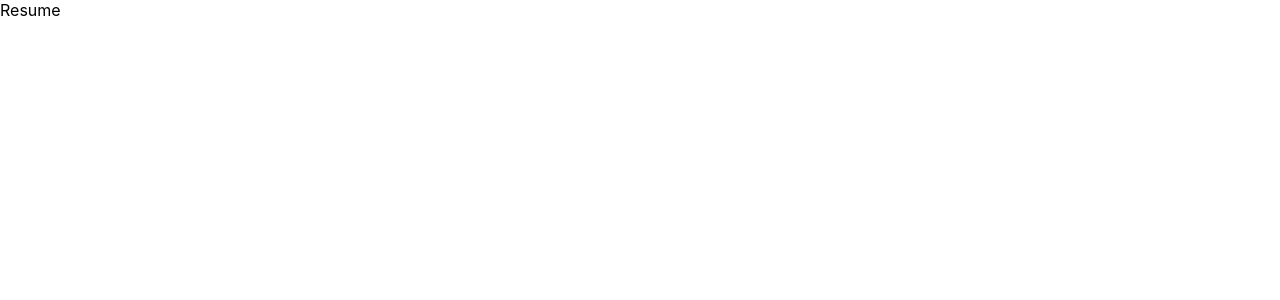
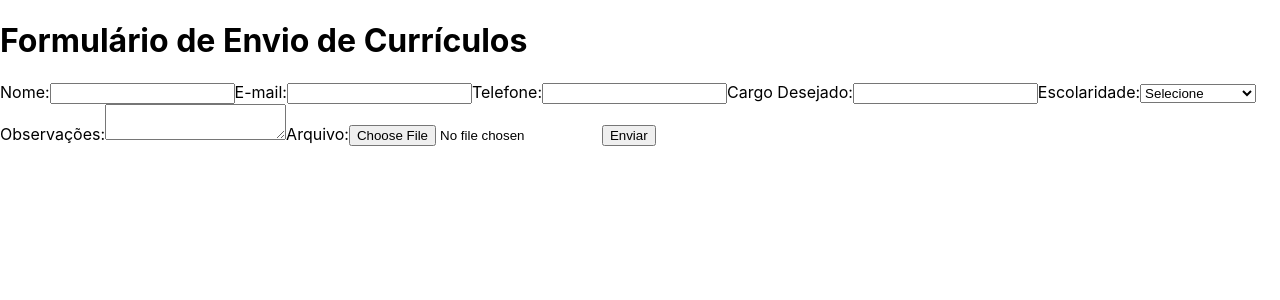
Before and after one commit to allanncruz/fullstack-send-resume, a React (Create React App) app in the folder frontend/: page / in a window 1280 px wide. Shown: the top 300 px of the page. Built offline with nearby package versions, Linux system fonts and the light colour scheme.

Commit message:
feat: component resume form

```diff
--- a/frontend/package.json
+++ b/frontend/package.json
@@ -10,6 +10,7 @@
     "@types/node": "^16.18.103",
     "@types/react": "^18.3.3",
     "@types/react-dom": "^18.3.0",
+    "axios": "^1.7.2",
     "react": "^18.3.1",
     "react-dom": "^18.3.1",
     "react-scripts": "5.0.1",
--- a/frontend/src/App.tsx
+++ b/frontend/src/App.tsx
@@ -1,8 +1,10 @@
+import ResumeForm from "./components/ResumeForm";
 
 function App() {
   return (
     <div className="App">
-      Resume
+       <h1>Formulário de Envio de Currículos</h1>
+       <ResumeForm />
     </div>
   );
 }
--- /dev/null
+++ b/frontend/src/components/ResumeForm.tsx
@@ -0,0 +1,92 @@
+import React, { useState } from 'react';
+import axios from 'axios';
+
+const ResumeForm: React.FC = () => {
+    const [formData, setFormData] = useState({
+        name: '',
+        email: '',
+        phone: '',
+        desiredPosition: '',
+        education: '',
+        comments: '',
+        resumeFile: null as File | null
+    });
+
+    const handleChange = (e: React.ChangeEvent<HTMLInputElement | HTMLSelectElement | HTMLTextAreaElement>) => {
+        const { name, value } = e.target;
+        setFormData(prevState => ({ ...prevState, [name]: value }));
+    };
+
+    const handleFileChange = (e: React.ChangeEvent<HTMLInputElement>) => {
+        const file = e.target.files ? e.target.files[0] : null;
+        setFormData(prevState => ({ ...prevState, resumeFile: file }));
+    };
+
+    const handleSubmit = async (e: React.FormEvent) => {
+        e.preventDefault();
+        const data = new FormData();
+        data.append('name', formData.name);
+        data.append('email', formData.email);
+        data.append('phone', formData.phone);
+        data.append('desiredPosition', formData.desiredPosition);
+        data.append('education', formData.education);
+        data.append('comments', formData.comments);
+        if (formData.resumeFile) {
+            data.append('resumeFile', formData.resumeFile);
+        }
+
+        try {
+            const response = await axios.post('/api/submit', data, {
+                headers: {
+                    'Content-Type': 'multipart/form-data'
+                }
+            });
+            console.log(response.data);
+        } catch (error) {
+            console.error(error);
+        }
+    };
+
+    return (
+        <form onSubmit={handleSubmit}>
+            <label>
+                Nome:
+                <input type="text" name="name" value={formData.name} onChange={handleChange} required />
+            </label>
+            <label>
+                E-mail:
+                <input type="email" name="email" value={formData.email} onChange={handleChange} required />
+            </label>
+            <label>
+                Telefone:
+                <input type="tel" name="phone" value={formData.phone} onChange={handleChange} required />
+            </label>
+            <label>
+                Cargo Desejado:
+                <input type="text" name="desiredPosition" value={formData.desiredPosition} onChange={handleChange} required />
+            </label>
+            <label>
+                Escolaridade:
+                <select name="education" value={formData.education} onChange={handleChange} required>
+                    <option value="">Selecione</option>
+                    <option value="ensino_medio">Ensino Médio</option>
+                    <option value="graduacao">Graduação</option>
+                    <option value="pos_graduacao">Pós-Graduação</option>
+                    <option value="mestrado">Mestrado</option>
+                    <option value="doutorado">Doutorado</option>
+                </select>
+            </label>
+            <label>
+                Observações:
+                <textarea name="comments" value={formData.comments} onChange={handleChange} />
+            </label>
+            <label>
+                Arquivo:
+                <input type="file" name="resumeFile" onChange={handleFileChange} />
+            </label>
+            <button type="submit">Enviar</button>
+        </form>
+    );
+};
+
+export default ResumeForm;
```
Also changed, not shown: 1 other file (tests, documents, lock files or other folders).
